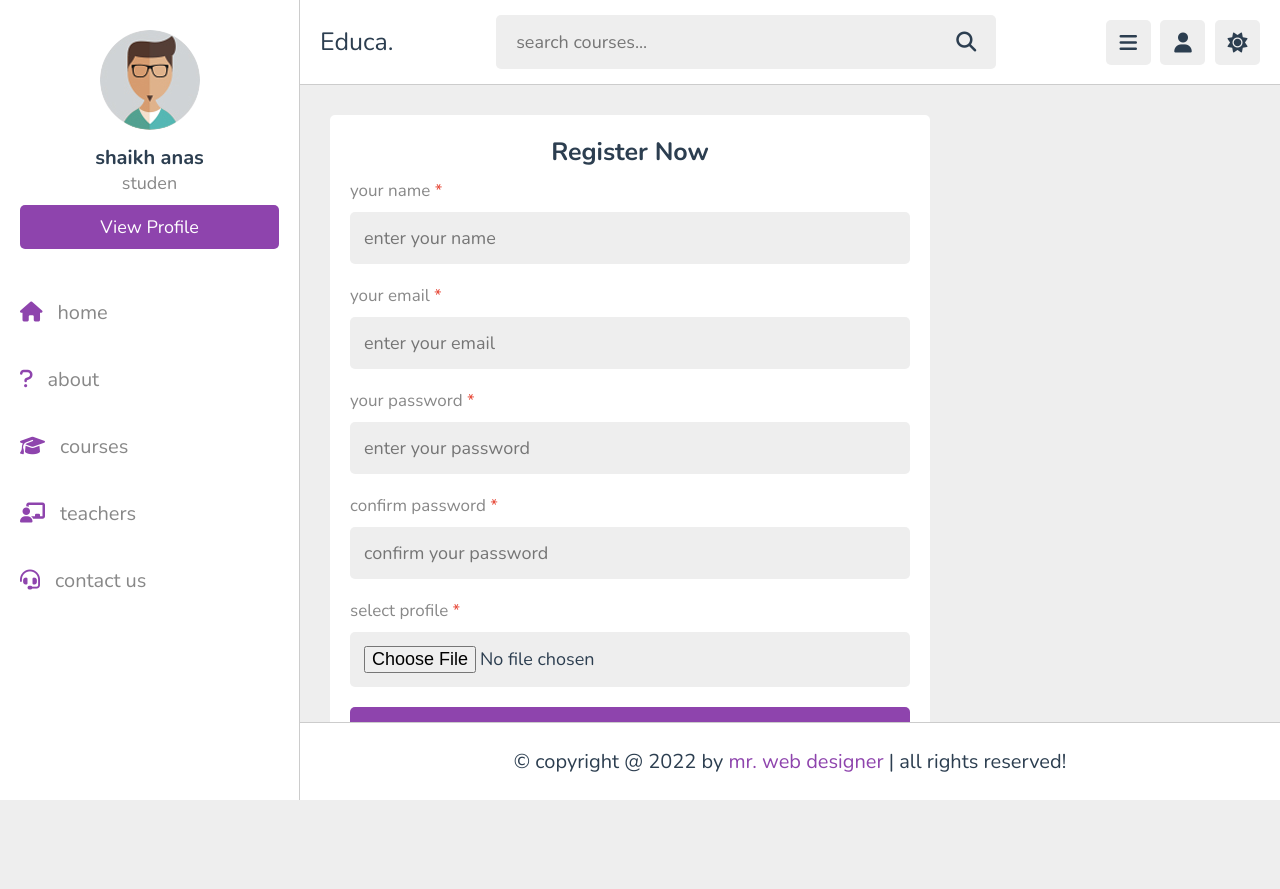
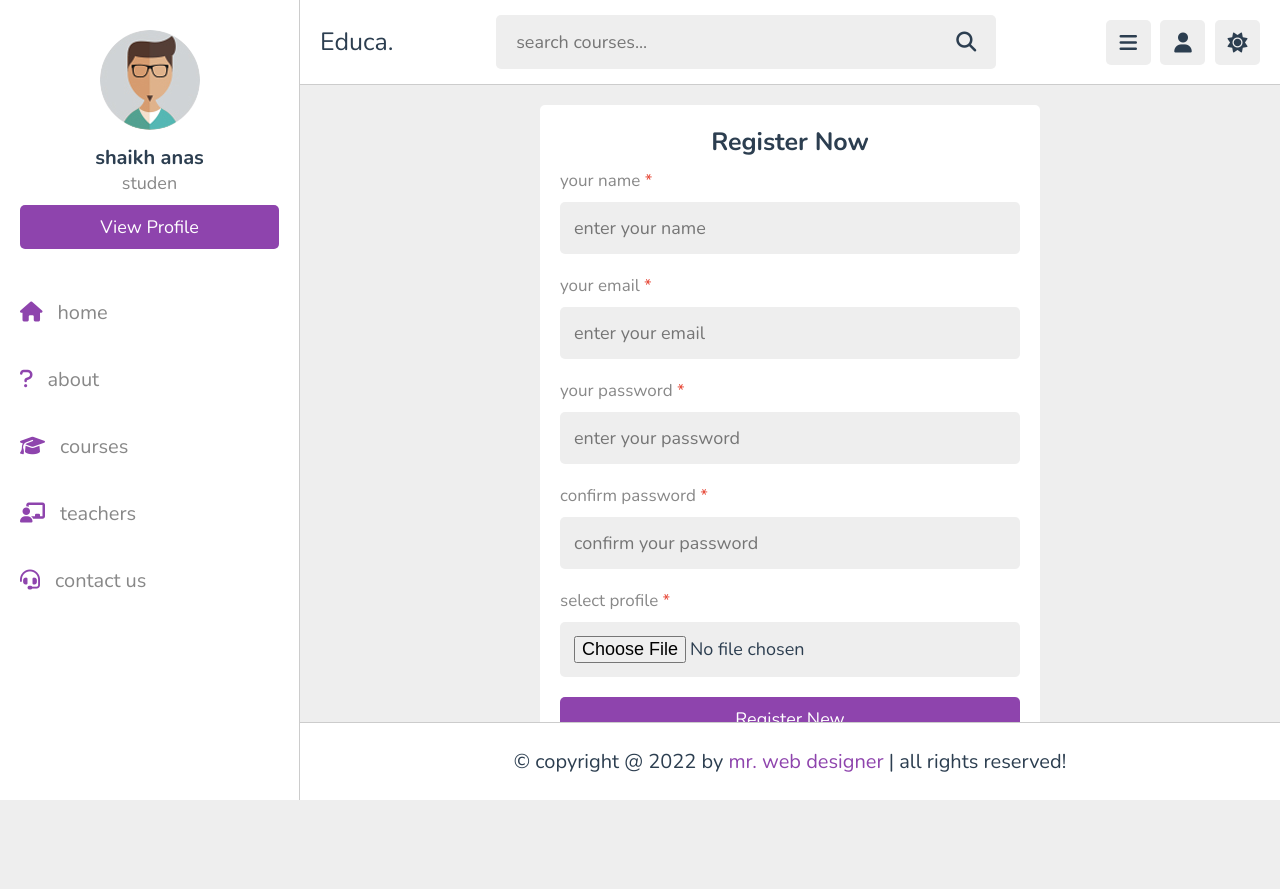
Before and after one commit to miriamsm/CHAT-FLUENCY, a PHP site: page /register.html in a window 1280 px wide. After the commit the page ends 800 px from the top, so only its background shows below. Run offline with PHP 8.4, Linux system fonts and the light colour scheme; some libraries are stand-ins or nearby versions.

Commit message:
Update style.css

```diff
--- a/style.css
+++ b/style.css
@@ -1235,16 +1235,15 @@ section{
 .form-container{
    min-height: calc(100vh - 20rem);
    display: flex;
-
+   align-items: center;
+   justify-content: center;
 }
-
 
 .form-container form{
    background-color: var(--white);
    border-radius: .5rem;
    padding: 2rem;
-   width: 60rem;
-   margin: 10px;
+   width: 50rem;
 }
 
 .form-container form h3{
```
